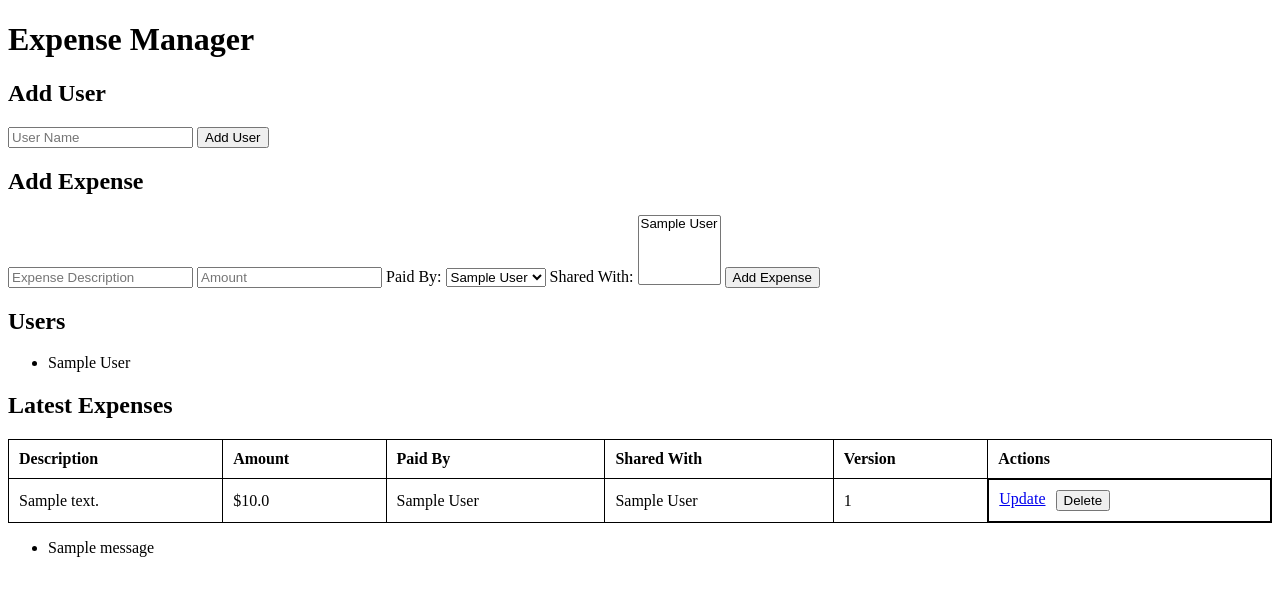
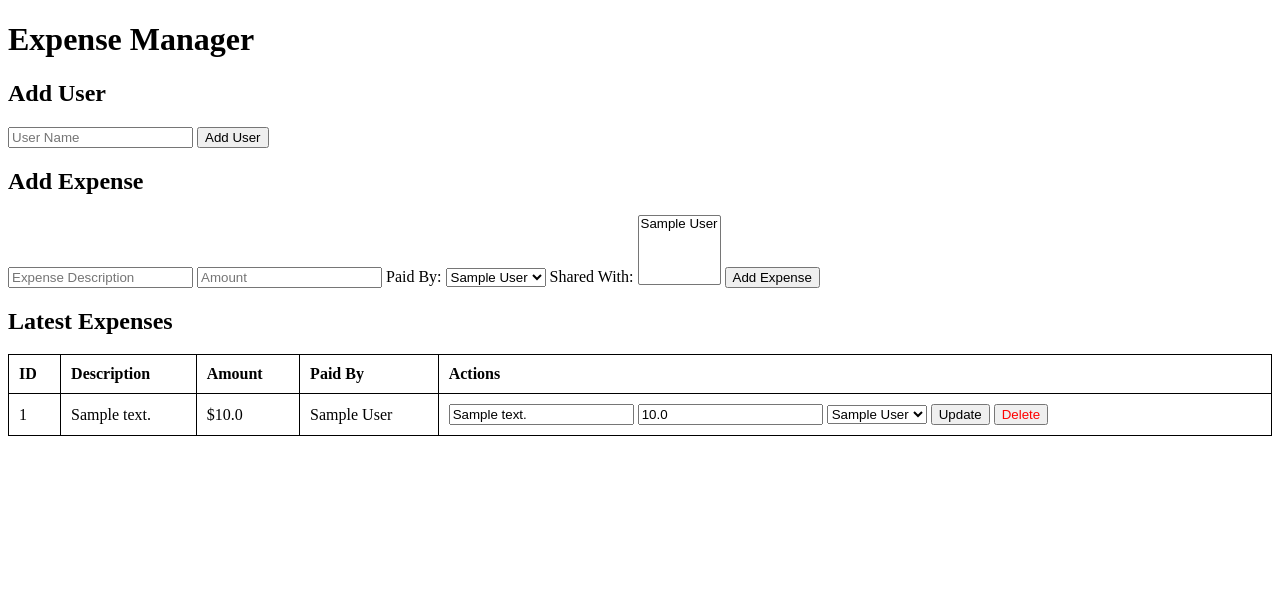
Before and after one commit to LeonardoIalongo/ConTe, a Flask app: template templates/index.html in a window 1280 px wide. Shown: the top 596 px of the page. Run offline with Flask 3, Linux system fonts and the light colour scheme; the template is opened without the code that fills it: values that come from a table or form of the project are taken from there, others are empty; tables that the repository leaves empty hold one stand-in row (values such as "Sample post"); one stand-in notice (Sample message) is shown.

Commit message:
Updated code for soft delete and update of entries.

```diff
--- a/app.py
+++ b/app.py
@@ -11,11 +11,15 @@ app.secret_key = "some_secret_key"
 db.init_app(app)
 
 BACKUP_FOLDER = "backup/"  # Folder to store backups
+tables_created = False  # Flag to prevent multiple table creations
 
 
 @app.before_request
-def create_tables():
-    db.create_all()
+def setup():
+    global tables_created
+    if not tables_created:
+        db.create_all()
+        tables_created = True
     if not os.path.exists(BACKUP_FOLDER):
         os.makedirs(BACKUP_FOLDER)  # Create backup folder if it doesn't exist
 
@@ -62,6 +66,19 @@ def add_expense():
     return redirect(url_for("index"))
 
 
+# Update expense route
+@app.route("/update_expense/<int:expense_id>", methods=["POST"])
+def update_expense(expense_id):
+    expense = Expense.query.get(expense_id)
+    if expense:
+        archive_expense(expense)  # Archive the old version before updating
+        expense.description = request.form["description"]
+        expense.amount = float(request.form["amount"])
+        expense.paid_by_id = request.form["paid_by"]
+        db.session.commit()
+    return redirect(url_for("index"))
+
+
 # Soft delete an expense
 @app.route("/delete_expense/<int:expense_id>", methods=["POST"])
 def delete_expense(expense_id):
--- a/templates/index.html
+++ b/templates/index.html
@@ -16,13 +16,6 @@
             padding: 10px;
             text-align: left;
         }
-        .actions {
-            display: flex;
-            gap: 10px;
-        }
-        .actions form {
-            display: inline;
-        }
     </style>
 </head>
 <body>
@@ -38,11 +31,11 @@
     <!-- Add Expense Form -->
     <h2>Add Expense</h2>
     <form action="/add_expense" method="POST">
-        <input type="text" name="description" placeholder="Expense Description" required>
-        <input type="number" step="0.01" name="amount" placeholder="Amount" required>
+        <input type="text" name="description" placeholder="Expense Description">
+        <input type="number" step="0.01" name="amount" placeholder="Amount">
 
         <label for="paid_by">Paid By:</label>
-        <select name="paid_by" required>
+        <select name="paid_by">
             {% for user in users %}
                 <option value="{{ user.id }}">{{ user.name }}</option>
             {% endfor %}
@@ -58,62 +51,48 @@
         <button type="submit">Add Expense</button>
     </form>
 
-    <!-- Display Users -->
-    <h2>Users</h2>
-    <ul>
-        {% for user in users %}
-            <li>{{ user.name }}</li>
-        {% endfor %}
-    </ul>
-
     <!-- Display Expenses in a Table -->
     <h2>Latest Expenses</h2>
     <table>
         <thead>
             <tr>
+                <th>ID</th>
                 <th>Description</th>
                 <th>Amount</th>
                 <th>Paid By</th>
-                <th>Shared With</th>
-                <th>Version</th>
                 <th>Actions</th>
             </tr>
         </thead>
         <tbody>
             {% for expense in expenses %}
                 <tr>
+                    <td>{{ expense.id }}</td>
                     <td>{{ expense.description }}</td>
                     <td>${{ expense.amount }}</td>
                     <td>{{ expense.paid_by.name }}</td>
                     <td>
-                    {% for user in expense.shared_with %}
-                        {{ user.name }}{% if not loop.last %}, {% endif %}
+                        <!-- Review button -->
+                        <form action="/update_expense/{{ expense.id }}" method="POST" style="display:inline;">
+                            <input type="text" name="description" value="{{ expense.description }}">
+                            <input type="number" step="0.01" name="amount" value="{{ expense.amount }}">
+                            <select name="paid_by">
+                                {% for user in users %}
+                                    <option value="{{ user.id }}" {% if user.id == expense.paid_by_id %} selected {% endif %}>
+                                        {{ user.name }}
+                                    </option>
                                 {% endfor %}
-                </td>
-                <td>{{ expense.version }}</td>
-                <td class="actions">
-                    <!-- Update Expense Button -->
-                    <a href="/update_expense/{{ expense.id }}">Update</a>
+                            </select>
+                            <button type="submit">Update</button>
+                        </form>
 
-                    <!-- Delete Expense Button (uses POST for safety) -->
-                    <form action="/delete_expense/{{ expense.id }}" method="POST">
-                        <button type="submit" onclick="return confirm('Are you sure you want to delete this expense?')">Delete</button>
+                        <!-- Delete button -->
+                        <form action="/delete_expense/{{ expense.id }}" method="POST" style="display:inline;">
+                            <button type="submit" style="color:red;">Delete</button>
                         </form>
                     </td>
                 </tr>
             {% endfor %}
         </tbody>
     </table>
-
-    <!-- Flash messages -->
-    {% with messages = get_flashed_messages(with_categories=true) %}
-        {% if messages %}
-            <ul>
-                {% for category, message in messages %}
-                    <li class="{{ category }}">{{ message }}</li>
-                {% endfor %}
-            </ul>
-        {% endif %}
-    {% endwith %}
 </body>
 </html>
```
Lines whose indentation alone changed are shown as unchanged.
